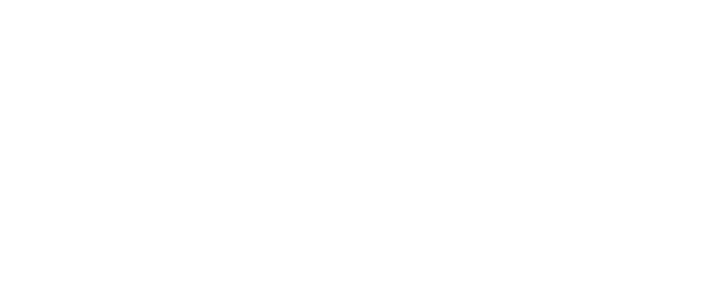
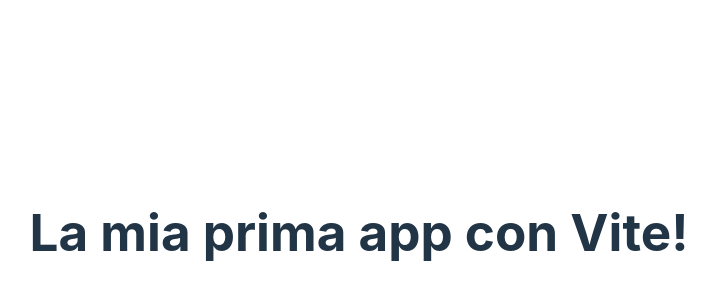
Before and after one commit to DavideGila/vite-hello-world, a Vue app: page / in a window 1280 px wide. Shown: the part 168-468 px from the top of the page, without its empty margins (281-997 px from the left). Built offline with nearby package versions, Linux system fonts and the light colour scheme.

Commit message:
made appear the title

```diff
--- a/src/App.vue
+++ b/src/App.vue
@@ -1,5 +1,6 @@
 <template>
   <div>
+    <h1>{{ appTitle }}</h1>
   </div>
 </template>
 
@@ -7,7 +8,7 @@
 export default {
   data () {
     return {
-
+      appTitle: 'La mia prima app con Vite!'
     }
   }
 }
```
